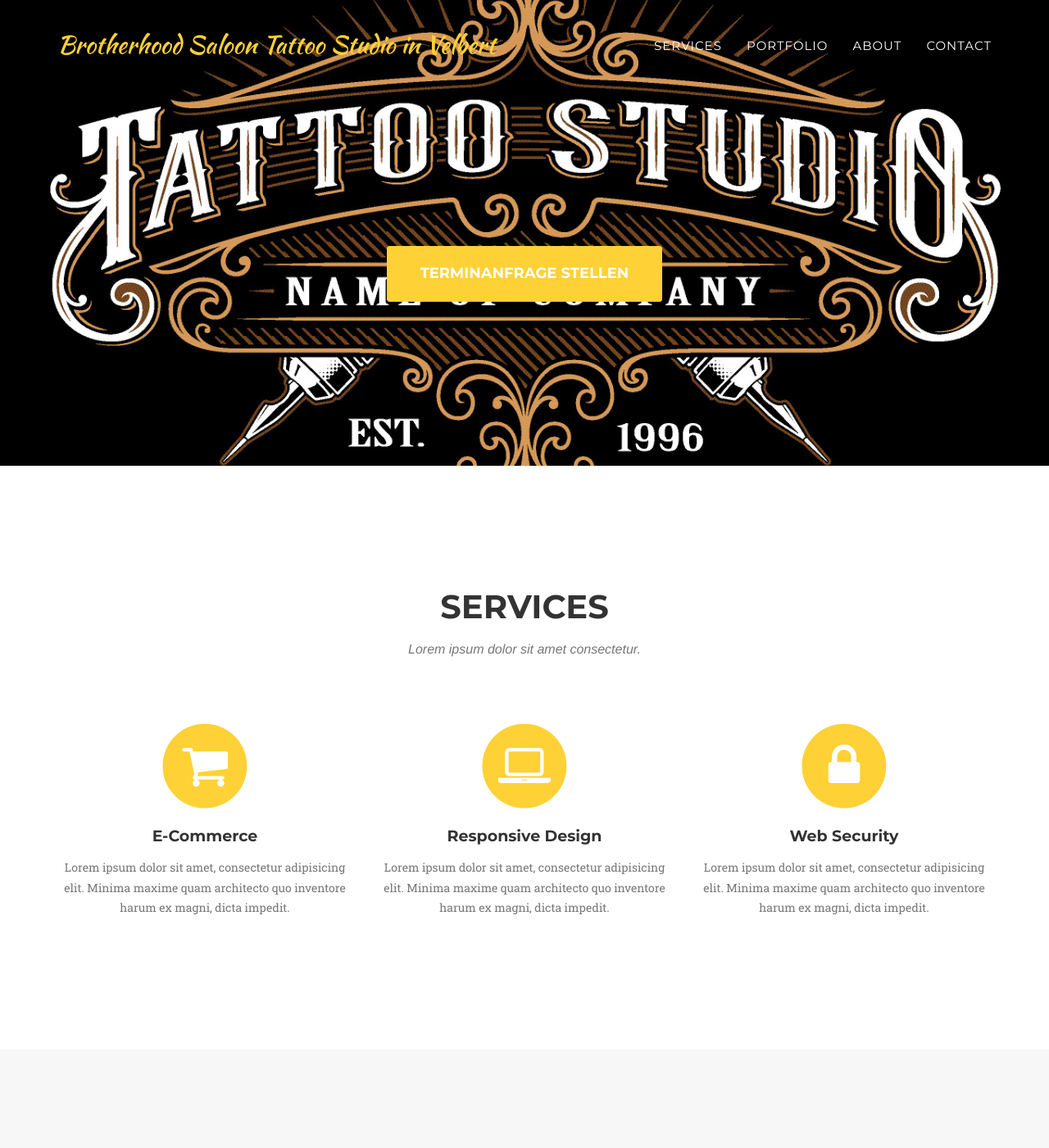
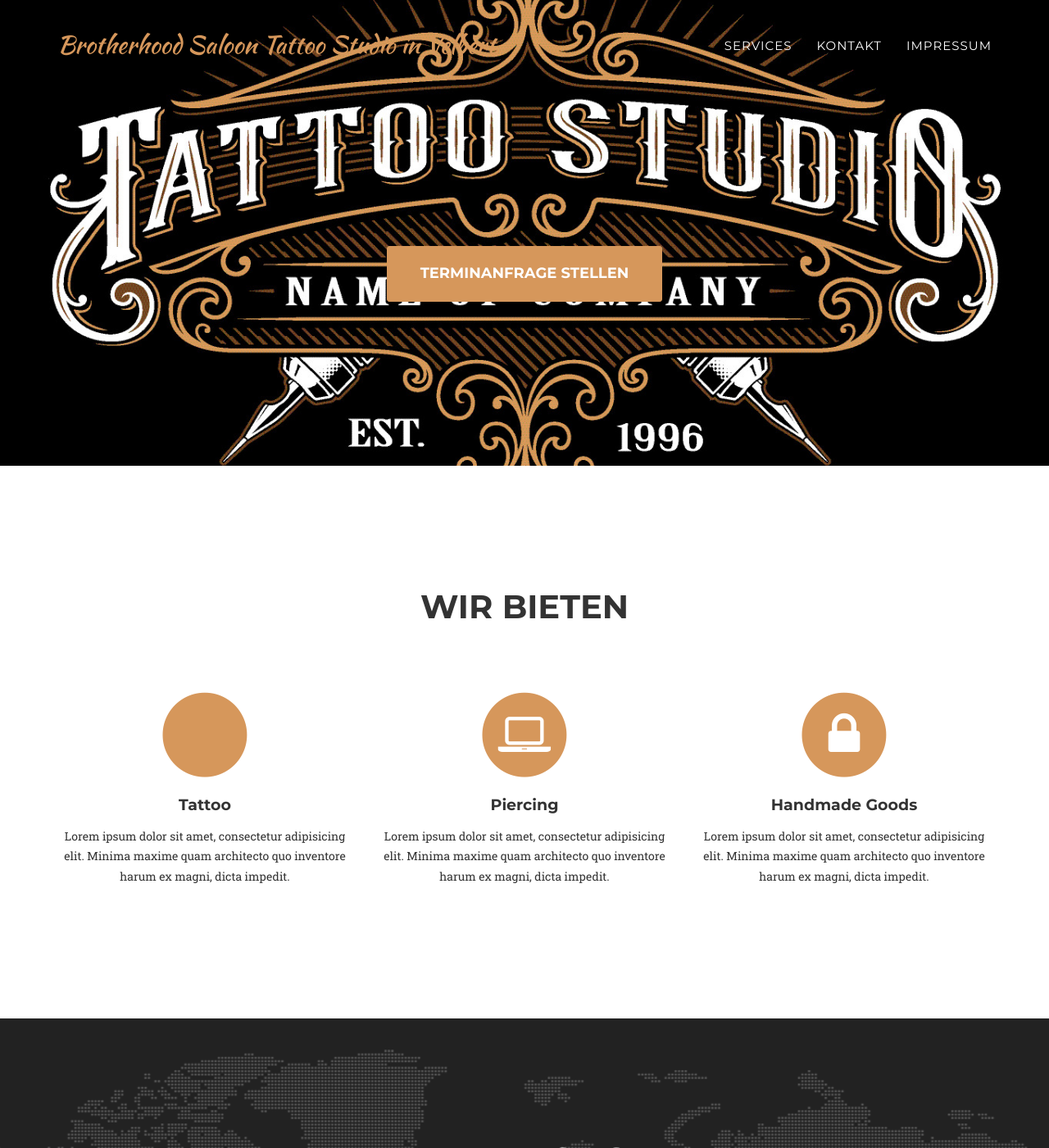
Before and after one commit to pipelinedave/brotherhood-saloon, a Jekyll site: the page built from jekyll/index.html, in a window 1280 px wide and 1400 px high. Shown: the whole window at 82% size. Built offline with Jekyll 4.4.1, drawn with Linux system fonts in a browser that asks for light colours; some web fonts are replaced; some of the changed text lies outside the part shown.

Commit message:
adjusted some content, changed some colors, added Impressum

```diff
--- a/jekyll/_data/template.yml
+++ b/jekyll/_data/template.yml
@@ -1,9 +1,9 @@
 # Color settings (hex-codes without the leading hash-tag)
 color:
-  primary: fed136
+  primary: d6975b
   secondary: fec503
   secondary-dark: 333
-  muted: 777
+  muted: DDD
 
 # Font Families
 font:
--- a/jekyll/_includes/contact.html
+++ b/jekyll/_includes/contact.html
@@ -2,8 +2,8 @@
         <div class="container">
             <div class="row">
                 <div class="col-lg-12 text-center">
-                    <h2 class="section-heading">Contact Us</h2>
-                    <h3 class="section-subheading text-muted">Lorem ipsum dolor sit amet consectetur.</h3>
+                    <h2 class="section-heading">Terminanfrage stellen</h2>
+                    <h3 class="section-subheading text-muted">Wir melden uns umgehend bei dir zurück!</h3>
                 </div>
             </div>
             <div class="row">
@@ -12,28 +12,28 @@
                         <div class="row">
                             <div class="col-md-6">
                                 <div class="control-group form-group">
-                                    <input type="text" class="form-control" placeholder="Your Name *" id="name" required data-validation-required-message="Please enter your name.">
+                                    <input type="text" class="form-control" placeholder="Dein Name *" id="name" required data-validation-required-message="Please enter your name.">
                                     <p class="help-block text-danger"></p>
                                 </div>
                                 <div class="control-group form-group">
-                                    <input type="email" class="form-control" placeholder="Your Email *" id="email" required data-validation-required-message="Please enter your email address.">
+                                    <input type="email" class="form-control" placeholder="Deine E-Mail Adresse *" id="email" required data-validation-required-message="Please enter your email address.">
                                     <p class="help-block text-danger"></p>
                                 </div>
                                 <div class="control-group form-group">
-                                    <input type="tel" class="form-control" placeholder="Your Phone *" id="phone" required data-validation-required-message="Please enter your phone number.">
+                                    <input type="tel" class="form-control" placeholder="Deine Telefonnummer *" id="phone" required data-validation-required-message="Please enter your phone number.">
                                     <p class="help-block text-danger"></p>
                                 </div>
                             </div>
                             <div class="col-md-6">
                                 <div class="control-group form-group">
-                                    <textarea class="form-control" placeholder="Your Message *" id="message" required data-validation-required-message="Please enter a message."></textarea>
+                                    <textarea class="form-control" placeholder="Ich möchte gerne einen Termin vereinbaren... *" id="message" required data-validation-required-message="Please enter a message."></textarea>
                                     <p class="help-block text-danger"></p>
                                 </div>
                             </div>
                             <div class="clearfix"></div>
                             <div class="col-lg-12 text-center">
                                 <div id="success"></div>
-                                <button type="submit" class="btn btn-xl">Send Message</button>
+                                <button type="submit" class="btn btn-xl">Nachricht senden</button>
                             </div>
                         </div>
                     </form>
--- a/jekyll/_includes/header.html
+++ b/jekyll/_includes/header.html
@@ -21,14 +21,14 @@
                     <li>
                         <a class="page-scroll" href="#services">Services</a>
                     </li>
+                    <!-- <li>
+                        <a class="page-scroll" href="#portfolio">Portfolio</a>
+                    </li> -->
                     <li>
-                        <a class="page-scroll" href="#portfolio">Portfolio</a>
+                        <a class="page-scroll" href="#contact">Kontakt</a>
                     </li>
                     <li>
-                        <a class="page-scroll" href="#about">About</a>
-                    </li>
-                    <li>
-                        <a class="page-scroll" href="#contact">Contact</a>
+                        <a class="page-scroll" href="#impressum">Impressum</a>
                     </li>
                 </ul>
             </div>
@@ -43,7 +43,7 @@
             <div class="intro-text">
                 <!-- <div class="intro-lead-in">Brotherhood Saloon</div>
                 <div class="intro-heading">Tattoo, Piercings & More</div> -->
-                <a href="#services" class="page-scroll btn btn-xl">Terminanfrage stellen</a>
+                <a href="#contact" class="page-scroll btn btn-xl">Terminanfrage stellen</a>
             </div>
         </div>
     </header>
--- /dev/null
+++ b/jekyll/_includes/impressum.html
@@ -0,0 +1,43 @@
+<!-- Impressum Section -->
+<section id="impressum">
+    <div class="container">
+        <div class="row">
+            <div class="col-lg-12 text-center">
+                <h2 class="section-heading">Impressum</h2>
+                <h3 class="section-subheading text-muted">Angaben gemäß § 5 TMG</h3>
+            </div>
+        </div>
+        <div class="row">
+            <div class="col-lg-12">
+                <ul class="list-unstyled">
+                    <li>
+                        <strong>Name des Inhabers</strong>
+                        <br>Alexandru-Damian Dinisoara
+                    </li>
+                    <li>
+                        <strong>Studio Name</strong>
+                        <br>Brotherhood Saloon
+                    </li>
+                    <li>
+                        <strong>Anschrift</strong>
+                        <br>Oststraße 24
+                        <br>42551 Velbert
+                    </li>
+                    <li>
+                        <strong>Kontakt</strong>
+                        <br>Telefon: +49 (0) 123 456789
+                        <br>E-Mail: info@brotherhood.ink
+                    </li>
+                    <li>
+                        <strong>Handelsregisternummer:</strong>
+                        <br>HRB 123456 (falls zutreffend)
+                    </li>
+                    <li>
+                        <strong>Umsatzsteuer-Identifikationsnummer:</strong>
+                        <br>DE123456789 (falls zutreffend)
+                    </li>
+                </ul>
+            </div>
+        </div>
+    </div>
+</section>
--- a/jekyll/_includes/services.html
+++ b/jekyll/_includes/services.html
@@ -3,34 +3,34 @@
         <div class="container">
             <div class="row">
                 <div class="col-lg-12 text-center">
-                    <h2 class="section-heading">Services</h2>
-                    <h3 class="section-subheading text-muted">Lorem ipsum dolor sit amet consectetur.</h3>
+                    <h2 class="section-heading">Wir bieten</h2>
+                    <h3 class="section-subheading text-muted"></h3>
                 </div>
             </div>
             <div class="row text-center">
                 <div class="col-md-4">
                     <span class="fa-stack fa-4x">
                         <i class="fa fa-circle fa-stack-2x text-primary"></i>
-                        <i class="fa fa-shopping-cart fa-stack-1x fa-inverse"></i>
+                        <i class="fa fa- fa-stack-1x fa-inverse"></i>
                     </span>
-                    <h4 class="service-heading">E-Commerce</h4>
-                    <p class="text-muted">Lorem ipsum dolor sit amet, consectetur adipisicing elit. Minima maxime quam architecto quo inventore harum ex magni, dicta impedit.</p>
+                    <h4 class="service-heading">Tattoo</h4>
+                    <p class="secondary-dark">Lorem ipsum dolor sit amet, consectetur adipisicing elit. Minima maxime quam architecto quo inventore harum ex magni, dicta impedit.</p>
                 </div>
                 <div class="col-md-4">
                     <span class="fa-stack fa-4x">
                         <i class="fa fa-circle fa-stack-2x text-primary"></i>
                         <i class="fa fa-laptop fa-stack-1x fa-inverse"></i>
                     </span>
-                    <h4 class="service-heading">Responsive Design</h4>
-                    <p class="text-muted">Lorem ipsum dolor sit amet, consectetur adipisicing elit. Minima maxime quam architecto quo inventore harum ex magni, dicta impedit.</p>
+                    <h4 class="service-heading">Piercing</h4>
+                    <p class="secondary-dark">Lorem ipsum dolor sit amet, consectetur adipisicing elit. Minima maxime quam architecto quo inventore harum ex magni, dicta impedit.</p>
                 </div>
                 <div class="col-md-4">
                     <span class="fa-stack fa-4x">
                         <i class="fa fa-circle fa-stack-2x text-primary"></i>
                         <i class="fa fa-lock fa-stack-1x fa-inverse"></i>
                     </span>
-                    <h4 class="service-heading">Web Security</h4>
-                    <p class="text-muted">Lorem ipsum dolor sit amet, consectetur adipisicing elit. Minima maxime quam architecto quo inventore harum ex magni, dicta impedit.</p>
+                    <h4 class="service-heading">Handmade Goods</h4>
+                    <p class="secondary-dark">Lorem ipsum dolor sit amet, consectetur adipisicing elit. Minima maxime quam architecto quo inventore harum ex magni, dicta impedit.</p>
                 </div>
             </div>
         </div>
--- a/jekyll/_layouts/default.html
+++ b/jekyll/_layouts/default.html
@@ -8,11 +8,8 @@
 
     {% include header.html %}
     {% include services.html %}
-    {% include portfolio_grid.html %}
-    {% include about.html %}
-    <!-- {% include team.html %} -->
-    <!-- {% include clients.html %} -->
     {% include contact.html %}
+    {% include impressum.html %}
     {% include footer.html %}
     {% include modals.html %}
     {% include js.html %}
```
